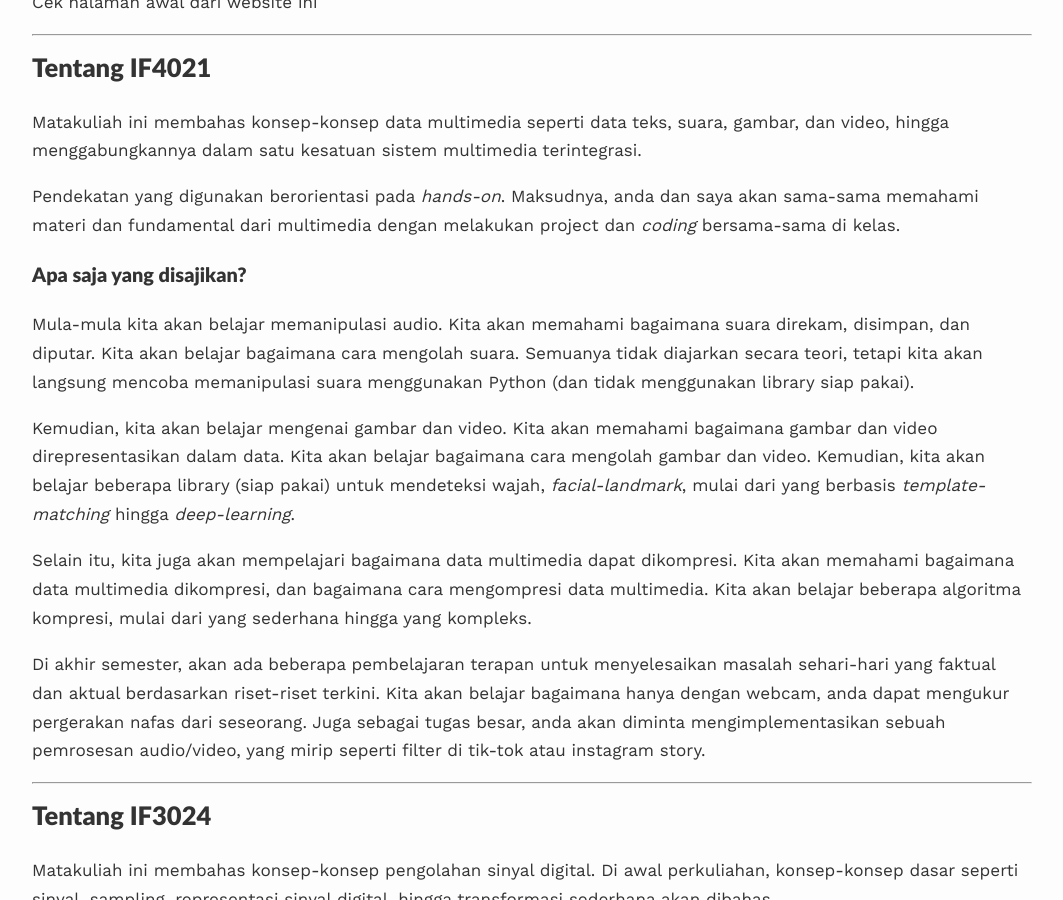
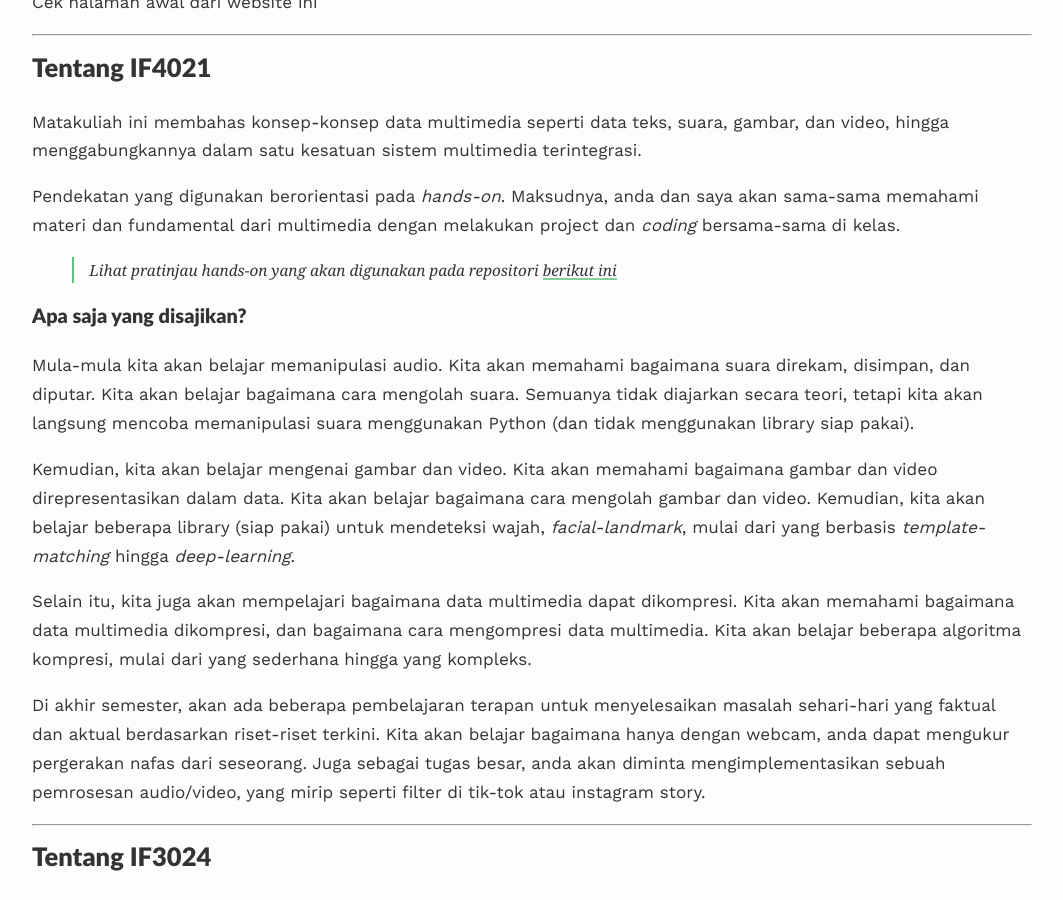
Before and after one commit to mctosima/mctosima.github.io, a Jekyll site: the page built from _posts/2024-07-16-Teaching.md, in a window 1280 px wide and 900 px high, scrolled down 1069 px. Shown: the whole window, without its empty margins (108-1171 px from the left). Built offline with Jekyll 4.4.1, drawn with Linux system fonts in a browser that asks for light colours; nearby versions of some CDN libraries.

Commit message:
minor Update

```diff
--- a/_posts/2024-07-16-Teaching.md
+++ b/_posts/2024-07-16-Teaching.md
@@ -32,6 +32,8 @@ Cek halaman awal dari website ini
 Matakuliah ini membahas konsep-konsep data multimedia seperti data teks, suara, gambar, dan video, hingga menggabungkannya dalam satu kesatuan sistem multimedia terintegrasi.
 
 Pendekatan yang digunakan berorientasi pada *hands-on*. Maksudnya, anda dan saya akan sama-sama memahami materi dan fundamental dari multimedia dengan melakukan project dan *coding* bersama-sama di kelas.
+
+> Lihat pratinjau hands-on yang akan digunakan pada repositori [berikut ini](https://github.com/mctosima/if4021-handson)
 
 ### Apa saja yang disajikan?
 
```
Also changed, not shown: 7 other files.
